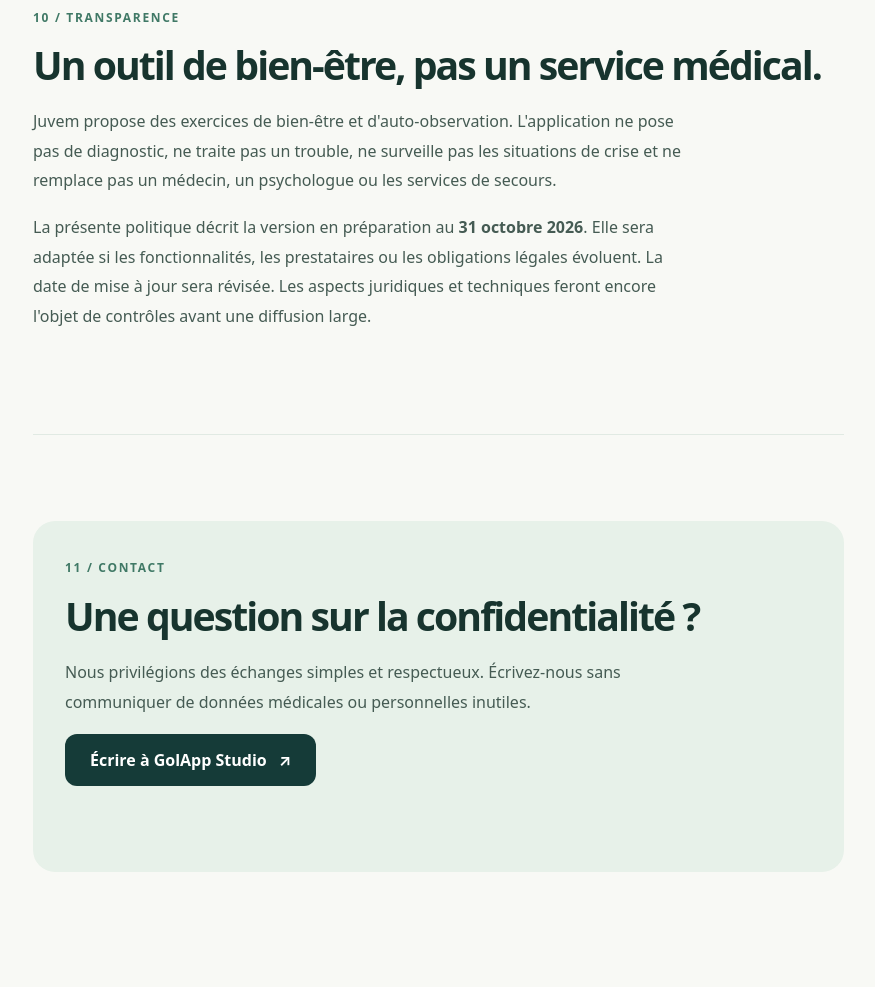
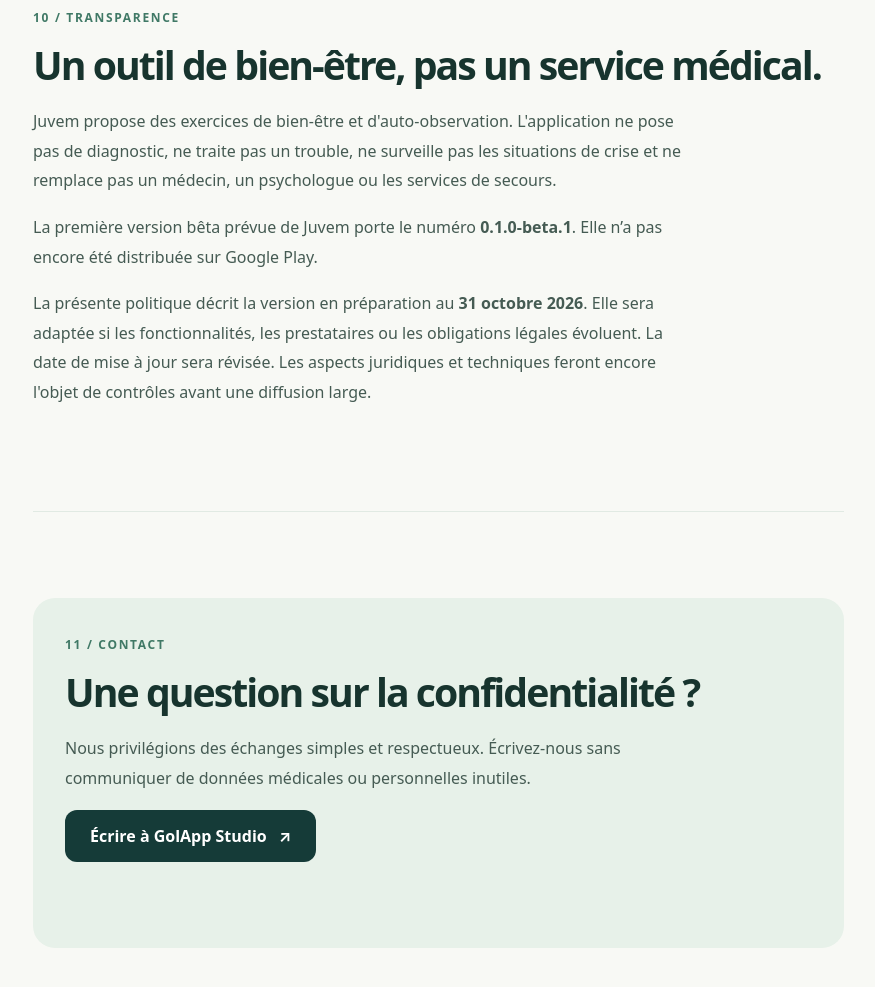
Before and after one commit to ShamsGolap/juvem-privacy, a plain HTML site: page index.html in a window 1280 px wide. Shown: the part 7940-8927 px from the top of the page, without its empty margins (356-1231 px from the left). Drawn offline with Linux system fonts and the light colour scheme.

Commit message:
docs(privacy): identify planned first beta while avoiding publication claim

```diff
--- a/index.html
+++ b/index.html
@@ -139,6 +139,7 @@
         <span class="eyebrow">10 / Transparence</span>
         <h2>Un outil de bien-être, pas un service médical.</h2>
         <p>Juvem propose des exercices de bien-être et d'auto-observation. L'application ne pose pas de diagnostic, ne traite pas un trouble, ne surveille pas les situations de crise et ne remplace pas un médecin, un psychologue ou les services de secours.</p>
+        <p>La première version bêta prévue de Juvem porte le numéro <strong>0.1.0-beta.1</strong>. Elle n’a pas encore été distribuée sur Google Play.</p>
         <p>La présente politique décrit la version en préparation au <strong>31 octobre 2026</strong>. Elle sera adaptée si les fonctionnalités, les prestataires ou les obligations légales évoluent. La date de mise à jour sera révisée. Les aspects juridiques et techniques feront encore l'objet de contrôles avant une diffusion large.</p>
       </section>
 
```
